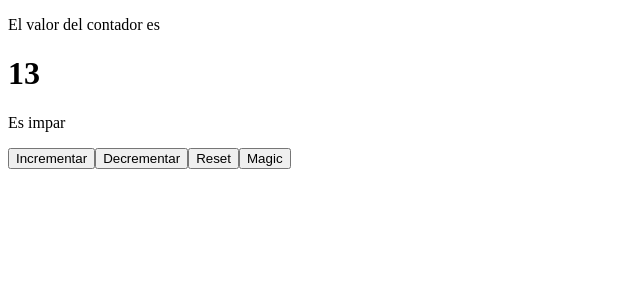
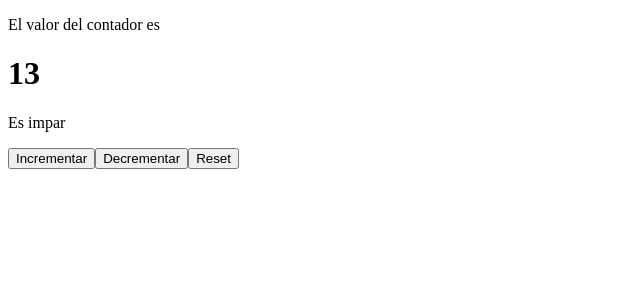
Before and after one commit to miguelgargallo/miguelgargallo_bootcamp_fullstack_react_0008_botones_pasos_contador_botones, a React (Create React App) app: page / in a window 1280 px wide. Shown: the top 300 px of the page, without its empty margins (0-640 px from the left). Built offline with nearby package versions, Linux system fonts and the light colour scheme.

Commit message:
1.0.0 Contadores Parte 2 1.0.0 Contadores Parte 2

```diff
--- a/src/index.js
+++ b/src/index.js
@@ -27,10 +27,6 @@ const App = (props) => {
     setContador(0);
   };
 
-  const handleCliclkMagic = () => {
-    setContador(contador * 3 + (contador + 1));
-  };
-
   const isEven = contador % 2 === 0;
   const mensajePar = isEven ? "Es par" : "Es impar";
 
@@ -42,7 +38,6 @@ const App = (props) => {
       <button onClick={handleCliclk}>Incrementar</button>
       <button onClick={handleCliclkDescrease}>Decrementar</button>
       <button onClick={handleCliclkReset}>Reset</button>
-      <button onClick={handleCliclkMagic}>Magic</button>
     </div>
   );
 };
```
